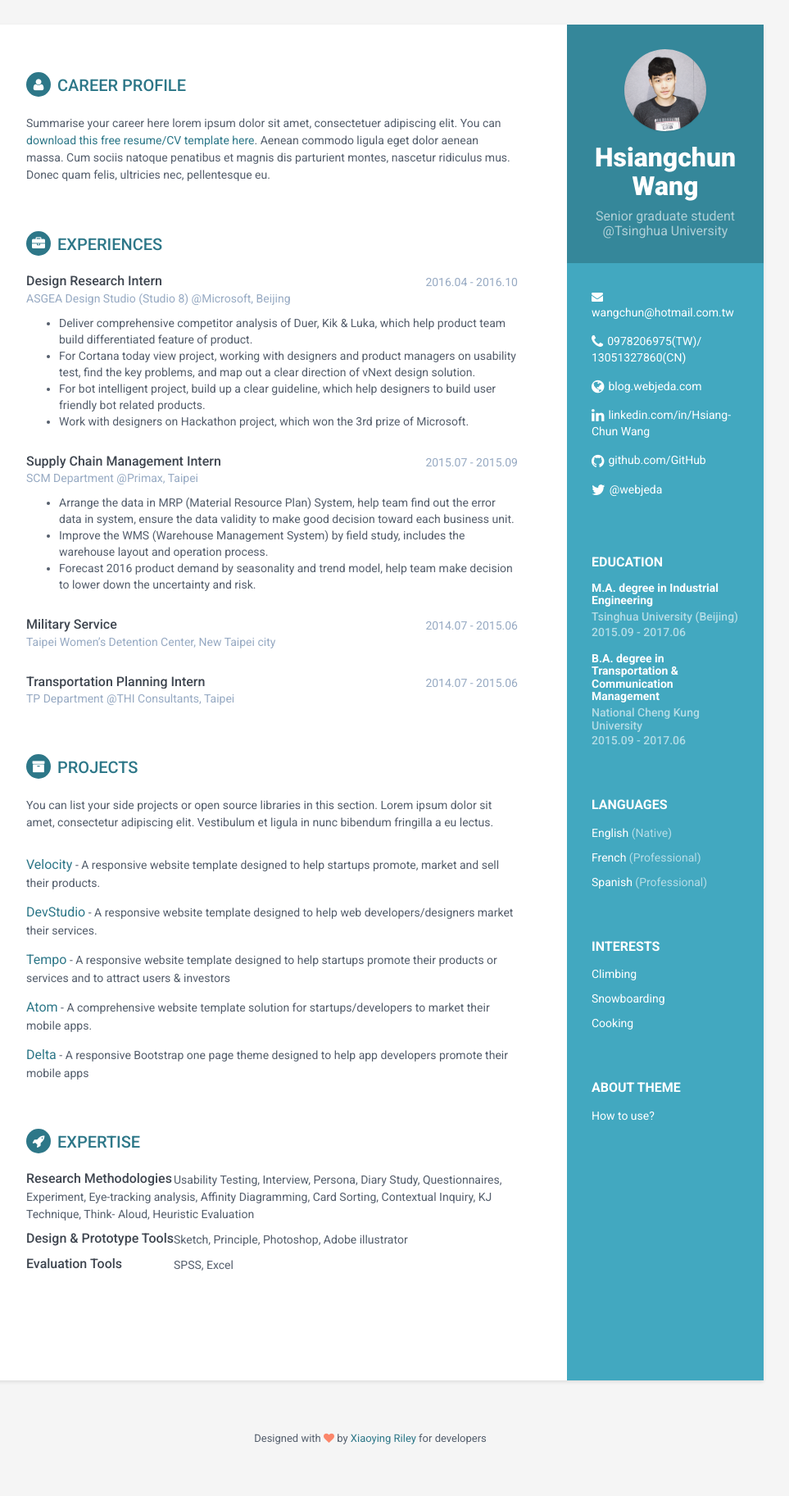
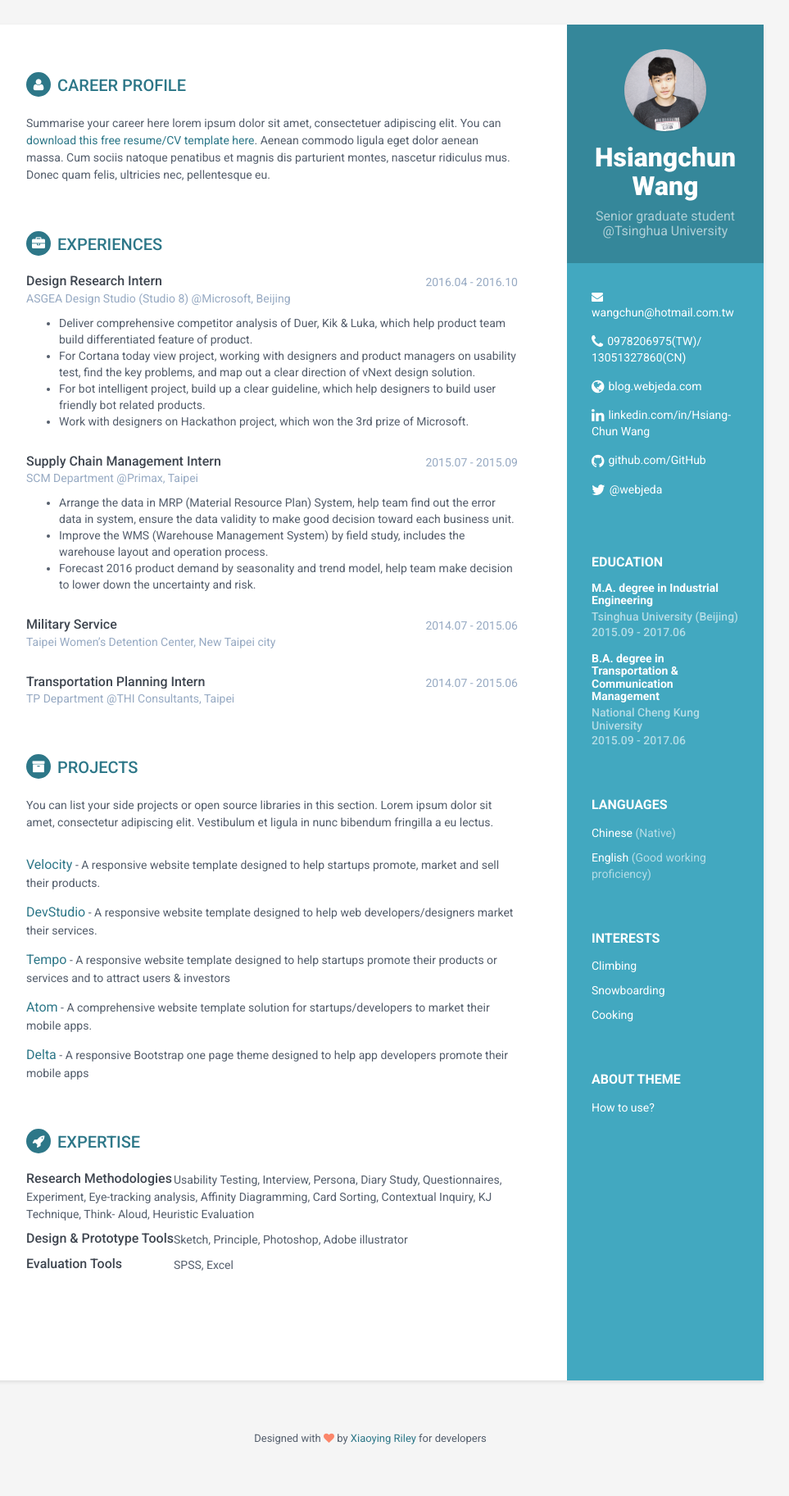
Before and after one commit to hsiangchunwang/hsiangchunwang.github.io, a Jekyll site: the page built from index.html, in a window 1280 px wide. Shown: the whole page at 82% size, without its empty margins (188-1151 px from the left). Built offline with Jekyll 4.4.1, drawn with Linux system fonts in a browser that asks for light colours.

Commit message:
Update language.html

```diff
--- a/_includes/language.html
+++ b/_includes/language.html
@@ -1,8 +1,7 @@
 <div class="languages-container container-block">
 <h2 class="container-block-title">Languages</h2>
 <ul class="list-unstyled interests-list">
-<li>English <span class="lang-desc">(Native)</span></li>
-<li>French <span class="lang-desc">(Professional)</span></li>
-<li>Spanish <span class="lang-desc">(Professional)</span></li>
+<li>Chinese <span class="lang-desc">(Native)</span></li>
+<li>English <span class="lang-desc">(Good working proficiency)</span></li>
 </ul>
 </div><!--//interests-->
```
